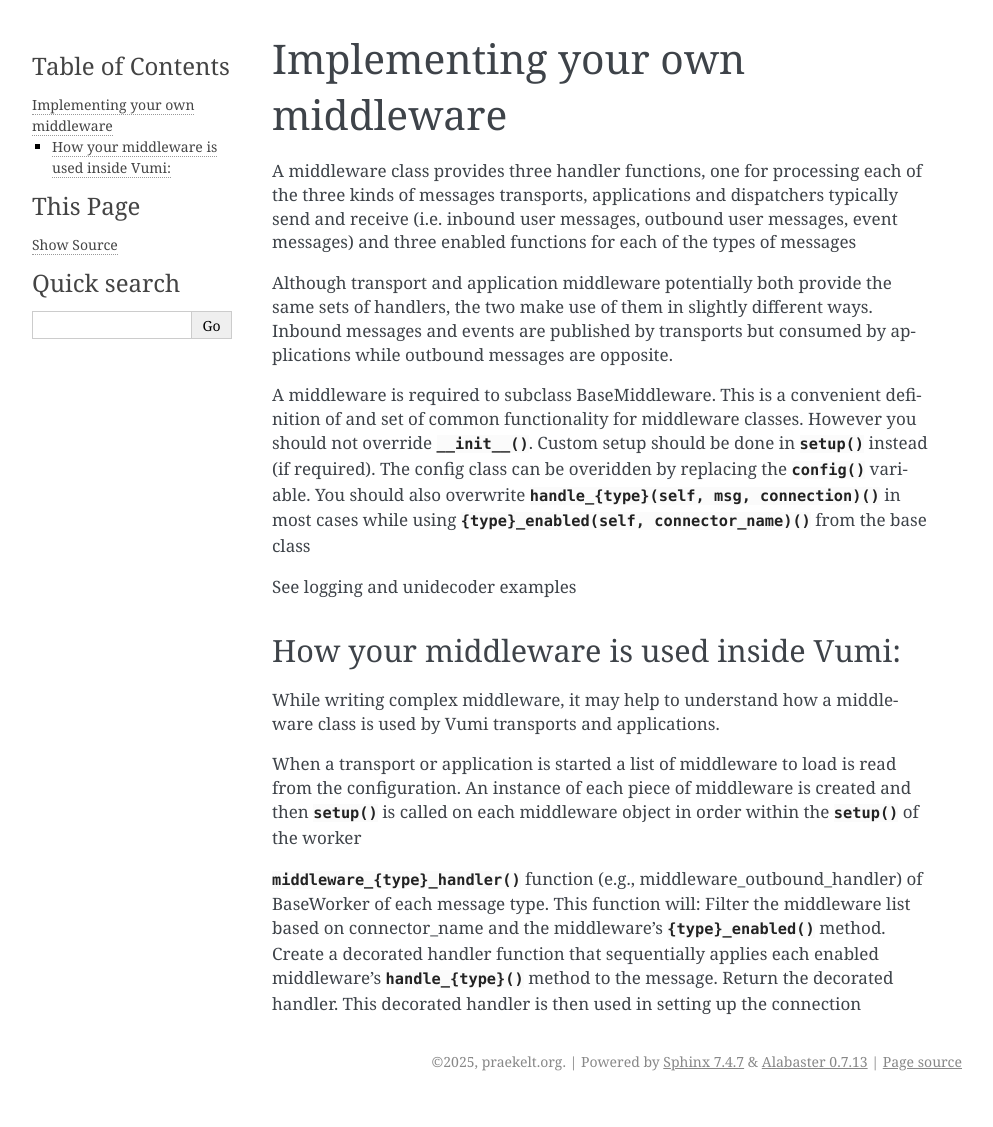
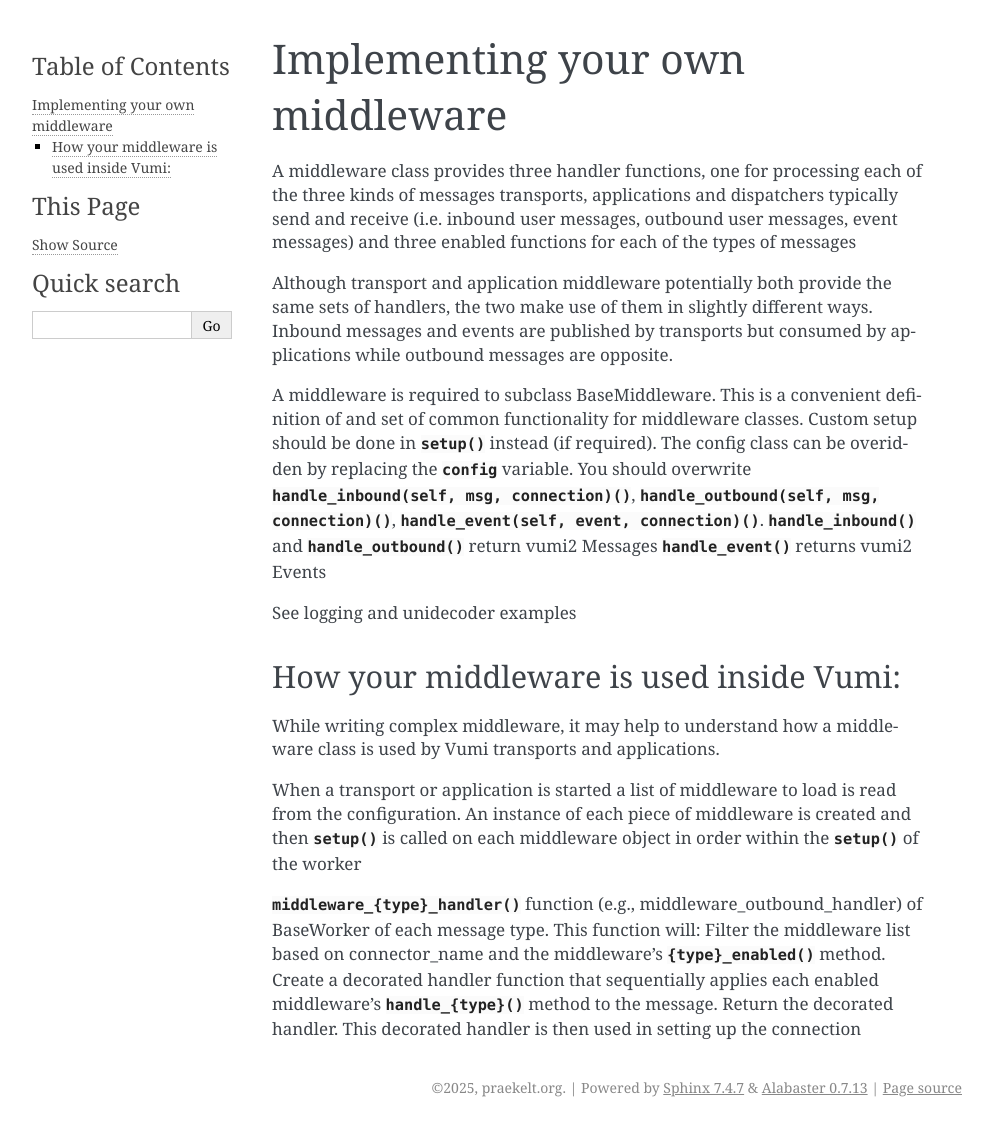
Before and after one commit to praekeltfoundation/vumi2, a Sphinx documentation site: the page built from docs/middleware/building_your_own_middleware.rst, in a window 1280 px wide. Shown: the whole page, without its empty margins (148-1141 px from the left). Built offline with Sphinx 7.4.7, drawn with Linux system fonts in a browser that asks for light colours; before the commit the page ends 1101 px from its top, so only the background shows below that.

Commit message:
fixing docs

```diff
--- a/docs/middleware/building_your_own_middleware.rst
+++ b/docs/middleware/building_your_own_middleware.rst
@@ -5,10 +5,10 @@ A middleware class provides three handler functions, one for processing each of
 
 Although transport and application middleware potentially both provide the same sets of handlers, the two make use of them in slightly different ways. Inbound messages and events are published by transports but consumed by applications while outbound messages are opposite.
 
-A middleware is required to subclass BaseMiddleware. This is a convenient definition of and set of common functionality for middleware classes. However you should not override :py:meth:`__init__()`. Custom setup should be done in
-:py:meth:`setup()` instead (if required). The config class can be overidden by replacing the :py:meth:`config` variable.
-You should also overwrite :py:meth:`handle_{type}(self, msg, connection)` in most cases while using :py:meth:`{type}_enabled(self, connector_name)` from the base class
-
+A middleware is required to subclass BaseMiddleware. This is a convenient definition of and set of common functionality for middleware classes. Custom setup should be done in
+:py:meth:`setup()` instead (if required). The config class can be overidden by replacing the :py:data:`config` variable.
+You should overwrite :py:meth:`handle_inbound(self, msg, connection)`, :py:meth:`handle_outbound(self, msg, connection)`, :py:meth:`handle_event(self, event, connection)`. :py:meth:`handle_inbound` and :py:meth:`handle_outbound` return vumi2 Messages
+:py:meth:`handle_event` returns vumi2 Events
 
 See logging and unidecoder examples
 
```
